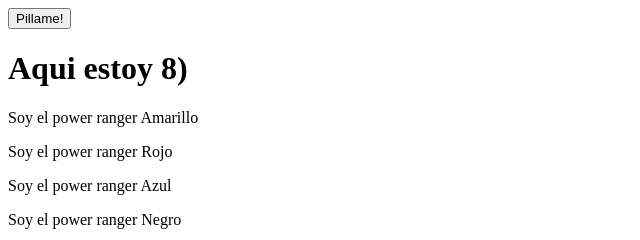
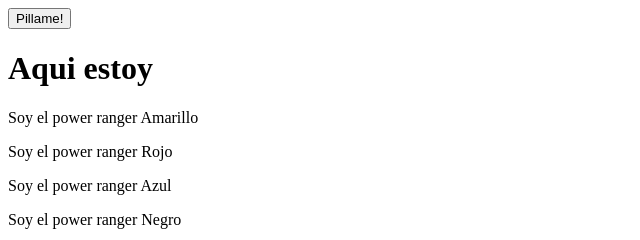
Before and after one commit to aidact3/Katas_DOM, a plain HTML site: page Ejercicio 1/index.html in a window 1280 px wide. Shown: the top 240 px of the page, 0-640 px from the left. Drawn offline with Linux system fonts and the light colour scheme.

Commit message:
Ejercicio 1

```diff
--- a/Ejercicio 1/index.html
+++ b/Ejercicio 1/index.html
@@ -8,7 +8,7 @@
 </head>
 <body>
     <button class="showme">Pillame!</button>
-		<h1 id="pillado">Aqui estoy 8)</h1>
+		<h1 id="pillado">Aqui estoy</h1>
 		<p>Soy el power ranger Amarillo</p>
     <p>Soy el power ranger Rojo</p>
     <p>Soy el power ranger Azul</p>
```
Also changed, not shown: Ejercicio 1/index.js (+9 -6 lines), 1 other file.
